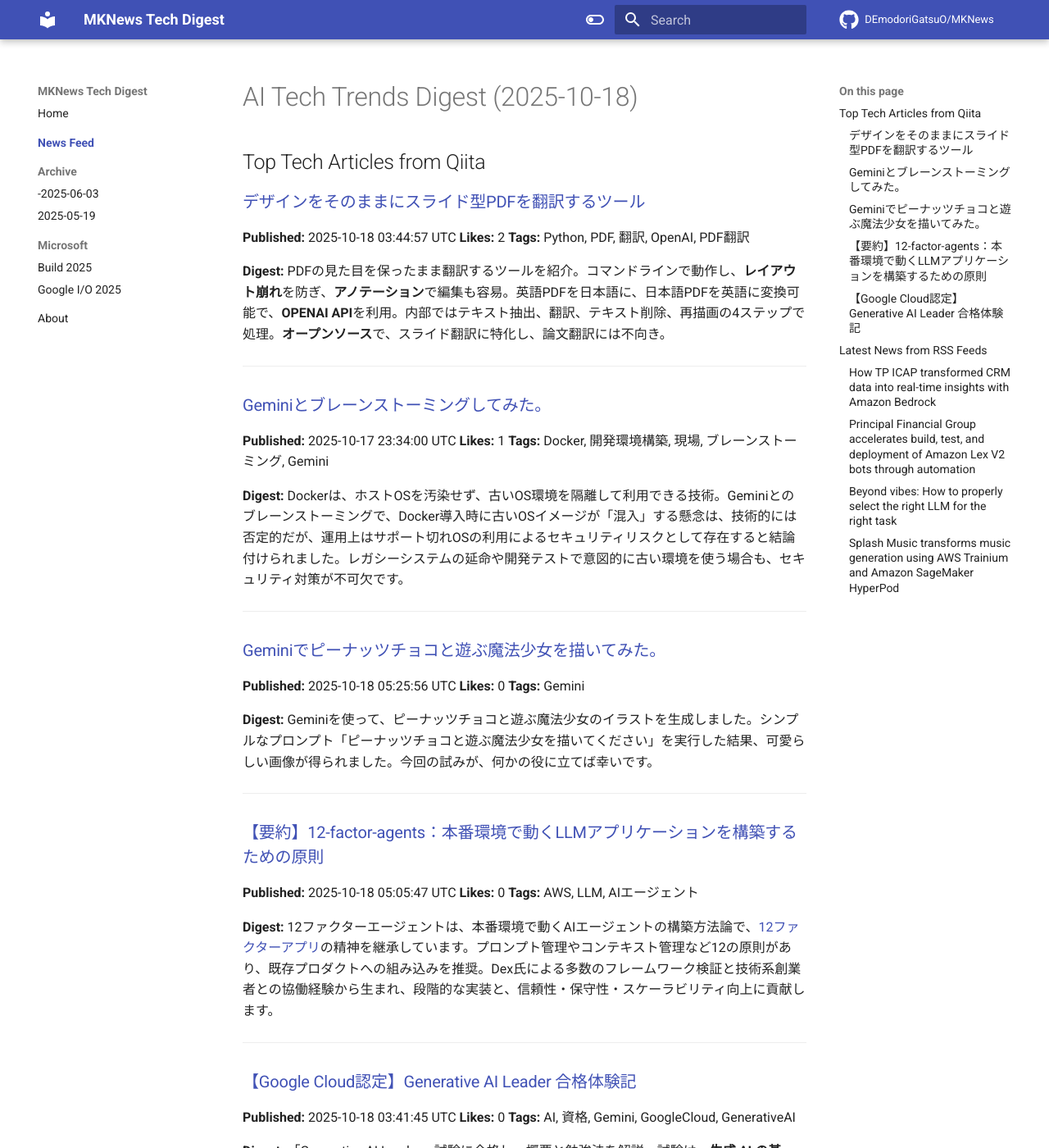
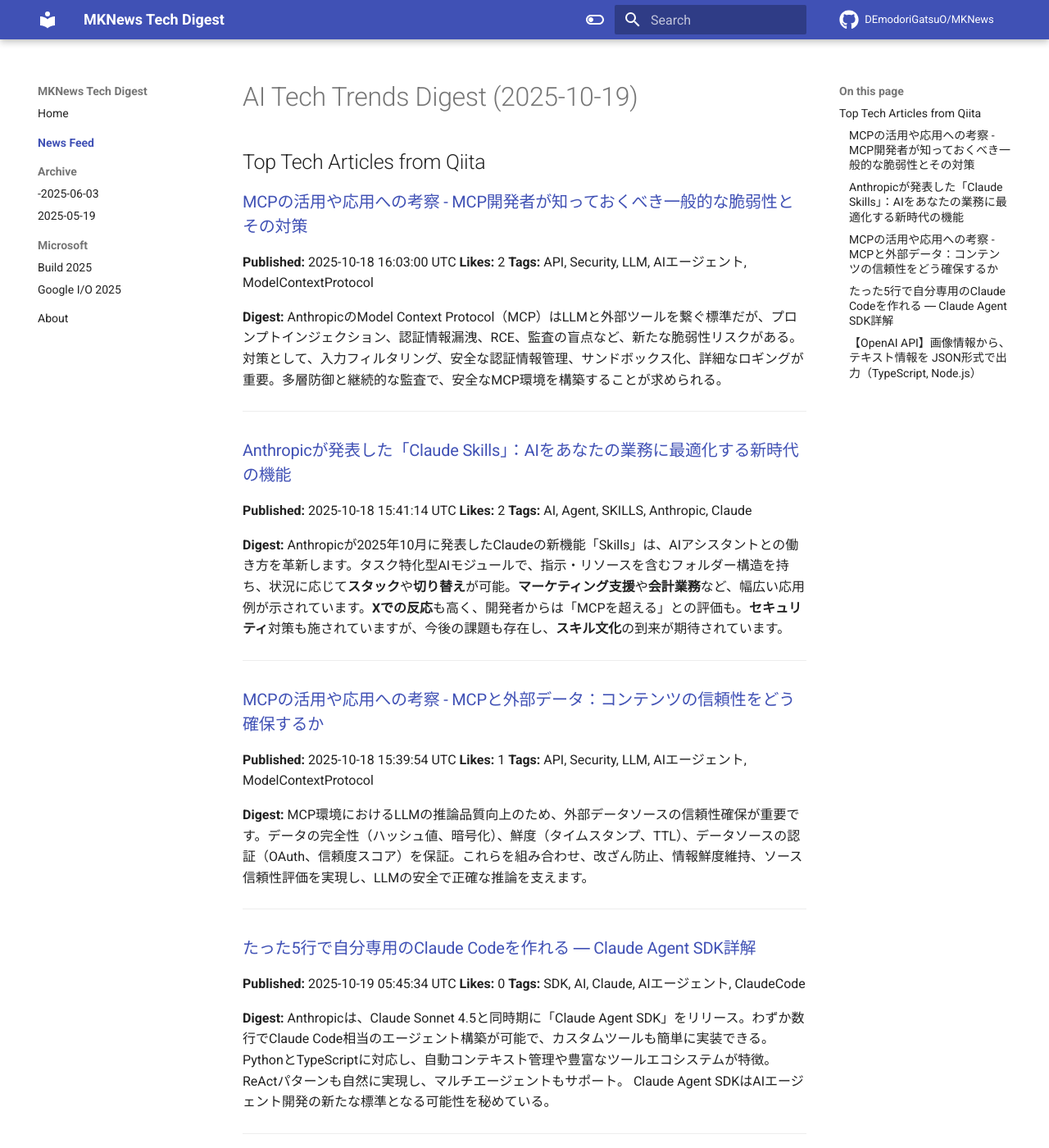
Before and after one commit to DEmodoriGatsuO/MKNews, an MkDocs documentation site: the page built from docs/news/index.md, in a window 1280 px wide and 1400 px high. Shown: the whole window at 82% size. Built offline with MkDocs 1.6.1 and Material for MkDocs 9.7.7, drawn with Linux system fonts in a browser that asks for light colours; comment, search, counter and statistics services are not loaded; some of the changed text lies outside the part shown.

Commit message:
Automated AI Tech Digest - 2025-10-19

```diff
--- a/docs/news/index.md
+++ b/docs/news/index.md
@@ -1,98 +1,55 @@
-# AI Tech Trends Digest (2025-10-18)
+# AI Tech Trends Digest (2025-10-19)
 
 
 ## Top Tech Articles from Qiita
 
 
-### [デザインをそのままにスライド型PDFを翻訳するツール](https://qiita.com/rairaii/items/a40b26e2fa1576415c86)
-**Published:** 2025-10-18 03:44:57 UTC
+### [MCPの活用や応用への考察 - MCP開発者が知っておくべき一般的な脆弱性とその対策](https://qiita.com/555hamano/items/a31c3dfdb3c58877a666)
+**Published:** 2025-10-18 16:03:00 UTC
 **Likes:** 2
-**Tags:** Python, PDF, 翻訳, OpenAI, PDF翻訳
+**Tags:** API, Security, LLM, AIエージェント, ModelContextProtocol
 
 **Digest:**
-PDFの見た目を保ったまま翻訳するツールを紹介。コマンドラインで動作し、**レイアウト崩れ**を防ぎ、**アノテーション**で編集も容易。英語PDFを日本語に、日本語PDFを英語に変換可能で、**OPENAI API**を利用。内部ではテキスト抽出、翻訳、テキスト削除、再描画の4ステップで処理。**オープンソース**で、スライド翻訳に特化し、論文翻訳には不向き。
+AnthropicのModel Context Protocol（MCP）はLLMと外部ツールを繋ぐ標準だが、プロンプトインジェクション、認証情報漏洩、RCE、監査の盲点など、新たな脆弱性リスクがある。対策として、入力フィルタリング、安全な認証情報管理、サンドボックス化、詳細なロギングが重要。多層防御と継続的な監査で、安全なMCP環境を構築することが求められる。
 
 ---
 
-### [Geminiとブレーンストーミングしてみた。](https://qiita.com/kawamo55/items/25e8f20f6db6011b527c)
-**Published:** 2025-10-17 23:34:00 UTC
-**Likes:** 1
-**Tags:** Docker, 開発環境構築, 現場, ブレーンストーミング, Gemini
+### [Anthropicが発表した「Claude Skills」：AIをあなたの業務に最適化する新時代の機能](https://qiita.com/Maki-HamarukiLab/items/23a0bc27842e4b4b7a4e)
+**Published:** 2025-10-18 15:41:14 UTC
+**Likes:** 2
+**Tags:** AI, Agent, SKILLS, Anthropic, Claude
 
 **Digest:**
-Dockerは、ホストOSを汚染せず、古いOS環境を隔離して利用できる技術。Geminiとのブレーンストーミングで、Docker導入時に古いOSイメージが「混入」する懸念は、技術的には否定的だが、運用上はサポート切れOSの利用によるセキュリティリスクとして存在すると結論付けられました。レガシーシステムの延命や開発テストで意図的に古い環境を使う場合も、セキュリティ対策が不可欠です。
+Anthropicが2025年10月に発表したClaudeの新機能「Skills」は、AIアシスタントとの働き方を革新します。タスク特化型AIモジュールで、指示・リソースを含むフォルダー構造を持ち、状況に応じて**スタック**や**切り替え**が可能。**マーケティング支援**や**会計業務**など、幅広い応用例が示されています。**Xでの反応**も高く、開発者からは「MCPを超える」との評価も。**セキュリティ**対策も施されていますが、今後の課題も存在し、**スキル文化**の到来が期待されています。
 
 ---
 
-### [Geminiでピーナッツチョコと遊ぶ魔法少女を描いてみた。](https://qiita.com/nori-channel/items/5c2a37b5b9de78d829c8)
-**Published:** 2025-10-18 05:25:56 UTC
-**Likes:** 0
-**Tags:** Gemini
+### [MCPの活用や応用への考察 - MCPと外部データ：コンテンツの信頼性をどう確保するか](https://qiita.com/555hamano/items/b45fb4982952cac29f23)
+**Published:** 2025-10-18 15:39:54 UTC
+**Likes:** 1
+**Tags:** API, Security, LLM, AIエージェント, ModelContextProtocol
 
 **Digest:**
-Geminiを使って、ピーナッツチョコと遊ぶ魔法少女のイラストを生成しました。シンプルなプロンプト「ピーナッツチョコと遊ぶ魔法少女を描いてください」を実行した結果、可愛らしい画像が得られました。今回の試みが、何かの役に立てば幸いです。
+MCP環境におけるLLMの推論品質向上のため、外部データソースの信頼性確保が重要です。データの完全性（ハッシュ値、暗号化）、鮮度（タイムスタンプ、TTL）、データソースの認証（OAuth、信頼度スコア）を保証。これらを組み合わせ、改ざん防止、情報鮮度維持、ソース信頼性評価を実現し、LLMの安全で正確な推論を支えます。
 
 ---
 
-### [【要約】12-factor-agents：本番環境で動くLLMアプリケーションを構築するための原則](https://qiita.com/mtmt_factory/items/2fa8b9a92c26164aa653)
-**Published:** 2025-10-18 05:05:47 UTC
+### [たった5行で自分専用のClaude Codeを作れる ― Claude Agent SDK詳解](https://qiita.com/Dinn/items/3aecd7f8e96f419f2817)
+**Published:** 2025-10-19 05:45:34 UTC
 **Likes:** 0
-**Tags:** AWS, LLM, AIエージェント
+**Tags:** SDK, AI, Claude, AIエージェント, ClaudeCode
 
 **Digest:**
-12ファクターエージェントは、本番環境で動くAIエージェントの構築方法論で、[12ファクターアプリ](https://12factor.net/)の精神を継承しています。プロンプト管理やコンテキスト管理など12の原則があり、既存プロダクトへの組み込みを推奨。Dex氏による多数のフレームワーク検証と技術系創業者との協働経験から生まれ、段階的な実装と、信頼性・保守性・スケーラビリティ向上に貢献します。
+Anthropicは、Claude Sonnet 4.5と同時期に「Claude Agent SDK」をリリース。わずか数行でClaude Code相当のエージェント構築が可能で、カスタムツールも簡単に実装できる。PythonとTypeScriptに対応し、自動コンテキスト管理や豊富なツールエコシステムが特徴。ReActパターンも自然に実現し、マルチエージェントもサポート。 Claude Agent SDKはAIエージェント開発の新たな標準となる可能性を秘めている。
 
 ---
 
-### [【Google Cloud認定】Generative AI Leader 合格体験記](https://qiita.com/mkt_tmng/items/7eb78fe1decaf04d4b68)
-**Published:** 2025-10-18 03:41:45 UTC
+### [【OpenAI API】画像情報から、テキスト情報を JSON形式で出力（TypeScript, Node.js）](https://qiita.com/NagaJun/items/9ea4403ae7f130f20e8e)
+**Published:** 2025-10-19 04:27:31 UTC
 **Likes:** 0
-**Tags:** AI, 資格, Gemini, GoogleCloud, GenerativeAI
+**Tags:** Node.js, TypeScript, OpenAI, OpenaiAPI
 
 **Digest:**
-「Generative AI Leader」試験に合格し、概要と勉強法を解説。試験は、**生成 AI の基礎**、**Google Cloud サービス**、**出力改善手法**、**ビジネス戦略**の4分野を評価。特に、ビジネス課題に最適な Google Cloud サービスを選択する能力が重要。**Vertex AI** の各サービスの違いを理解し、**RAG** と **ファインチューニング** の使い分けもポイント。自作問題集アプリも活用し、隙間時間を活用した学習で合格。
+Qiitaマイページの画像からユーザー名、貢献数、フォロー数などの情報をJSON形式で取得するサンプルを紹介。Node.jsとOpenAIを用いて、画像をbase64エンコードし、`image_url`で読み込みます。`response_format`にJSONスキーマを定義することで、JSON形式の出力を実現。サンプルコードと実行方法、期待されるJSON出力も提示しています。
 
 ---
-
-## Latest News from RSS Feeds
-
-
-### [How TP ICAP transformed CRM data into real-time insights with Amazon Bedrock](https://aws.amazon.com/blogs/machine-learning/how-tp-icap-transformed-crm-data-into-real-time-insights-with-amazon-bedrock/)
-**Source:** AWS ML Blog
-**Published:** 2025-10-17 16:15:25 UTC
-**Tags:** Amazon Bedrock, Customer Solutions, Generative AI, Technical How-to
-
-**Digest:**
-TP ICAPは、顧客データ分析にAmazon Bedrockを活用し、CRMの膨大な会議録からAIで洞察を抽出する「ClientIQ」を開発。RAGとtext-to-SQLを組み合わせ、自然言語で質問できるCRMアシスタントを実現。Amazon Bedrock Knowledge BasesやEvaluationsにより、セキュリティと精度を向上。結果、リサーチ時間を75%削減、質の高い情報提供を達成。
-
----
-
-### [Principal Financial Group accelerates build, test, and deployment of Amazon Lex V2 bots through automation](https://aws.amazon.com/blogs/machine-learning/principal-financial-group-accelerates-build-test-and-deployment-of-amazon-lex-v2-bots-through-automation/)
-**Source:** AWS ML Blog
-**Published:** 2025-10-17 16:13:18 UTC
-**Tags:** Amazon DynamoDB, Amazon Lex, Amazon Simple Storage Service (S3), Contact Center, Customer Solutions, Financial Services
-
-**Digest:**
-Principal Financial Groupは、Amazon Lex V2ボットの構築、テスト、デプロイを自動化し、開発を50%加速。Genesys Cloud、Amazon Lex、QuickSightなどを活用し、GitHub CI/CDパイプラインとTest Workbench API連携で、インフラをコード化。これにより、開発の信頼性と効率性を向上、顧客への質の高い対話体験を提供。
-
----
-
-### [Beyond vibes: How to properly select the right LLM for the right task](https://aws.amazon.com/blogs/machine-learning/beyond-vibes-how-to-properly-select-the-right-llm-for-the-right-task/)
-**Source:** AWS ML Blog
-**Published:** 2025-10-17 16:09:22 UTC
-**Tags:** Best Practices, Generative AI
-
-**Digest:**
-LLMの適切な選択は重要だが、現状は「雰囲気」での評価になりがち。客観的な指標に基づき、精度、速度、コストなどを多角的に評価する必要がある。**360-Eval**のようなツールを活用し、人間やLLMによる評価を組み合わせることで、より信頼性の高いモデル選定が可能になる。
-
----
-
-### [Splash Music transforms music generation using AWS Trainium and Amazon SageMaker HyperPod](https://aws.amazon.com/blogs/machine-learning/splash-music-transforms-music-generation-using-aws-trainium-and-amazon-sagemaker-hyperpod/)
-**Source:** AWS ML Blog
-**Published:** 2025-10-17 16:06:01 UTC
-**Tags:** Amazon Elastic Container Service, Amazon FSx for Lustre, Amazon SageMaker HyperPod, Amazon Simple Storage Service (S3), Artificial Intelligence, AWS Lambda, AWS Trainium, Customer Solutions
-
-**Digest:**
-生成AI音楽プラットフォームSplash Musicは、AWSを活用し、HummingLMという基盤モデルで高品質な楽曲生成を実現。Amazon SageMaker HyperPodとAWS Trainiumにより、トレーニングコストを54%削減、高速化も達成。6億回以上のストリーミングを誇り、ユーザーの好みに合わせた音楽制作を可能に。AWS Generative AI Acceleratorにも選出され、音楽生成の革新を加速しています。
-
----
```
